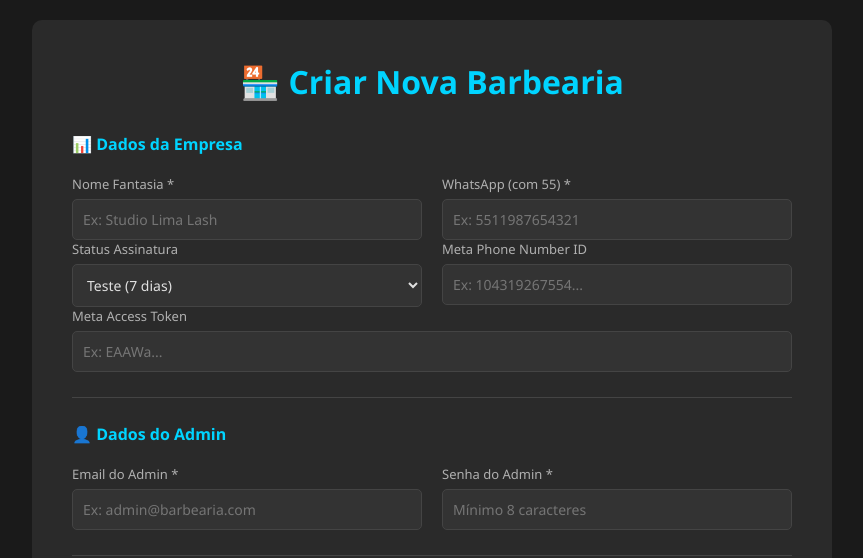
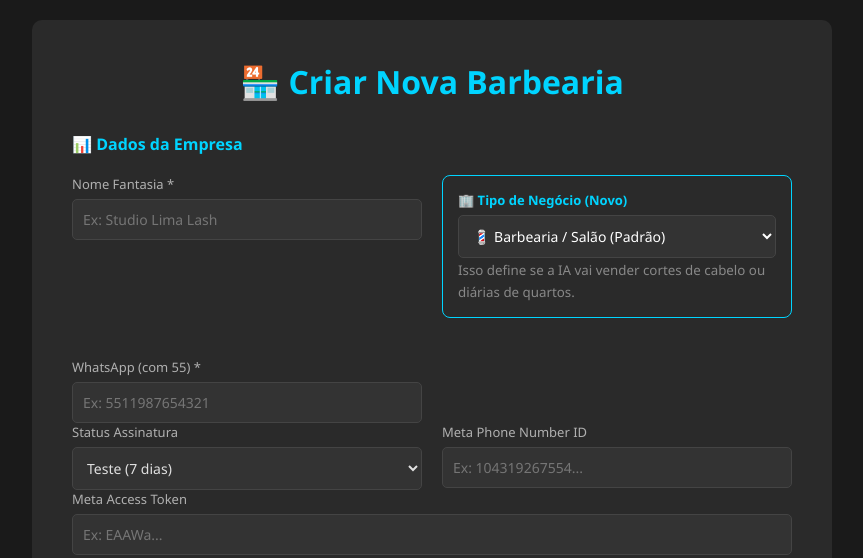
Before and after one commit to juanhlalmeida/assistente-agendamento-ia, a Python web app: template app/templates/superadmin/novo.html in a window 1280 px wide. Shown: the top 558 px of the page, without its empty margins (208-1071 px from the left). Run offline with Jinja, Linux system fonts and the light colour scheme; the template is opened without the code that fills it, so the values that code supplies are empty.

Commit message:
Update novo.html

```diff
--- a/app/templates/superadmin/novo.html
+++ b/app/templates/superadmin/novo.html
@@ -242,6 +242,15 @@
                     <input type="text" id="nome_fantasia" name="nome_fantasia" required placeholder="Ex: Studio Lima Lash" value="{{ barbearia.nome_fantasia if barbearia else '' }}">
                 </div>
 
+                <div class="form-group" style="background: #2a2a2a; border: 1px solid #00d4ff; padding: 15px; border-radius: 8px; margin-bottom: 20px;">
+                <label for="business_type" style="color: #00d4ff; font-weight: bold;">🏢 Tipo de Negócio (Novo)</label>
+                <select id="business_type" name="business_type" required style="background: #333; color: white;">
+                    <option value="barbershop" {% if not barbearia or barbearia.business_type == 'barbershop' %}selected{% endif %}>💈 Barbearia / Salão (Padrão)</option>
+                    <option value="pousada" {% if barbearia and barbearia.business_type == 'pousada' %}selected{% endif %}>🏨 Pousada / Hotelaria (Plugin Ativo)</option>
+                </select>
+                <small style="color: #888;">Isso define se a IA vai vender cortes de cabelo ou diárias de quartos.</small>
+            </div>
+
                 <div class="form-group">
                     <label for="telefone_whatsapp">WhatsApp (com 55) *</label>
                     <input type="tel" id="telefone_whatsapp" name="telefone_whatsapp" required placeholder="Ex: 5511987654321" value="{{ barbearia.telefone_whatsapp if barbearia else '' }}">
```
